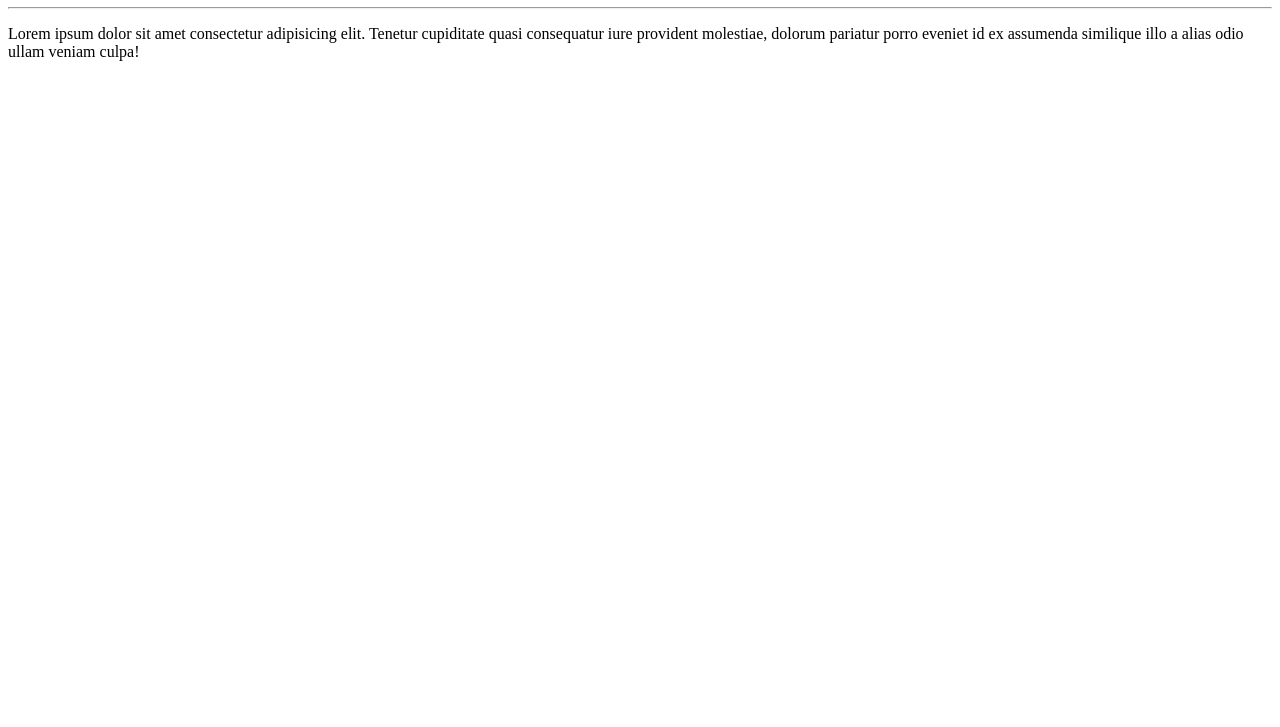
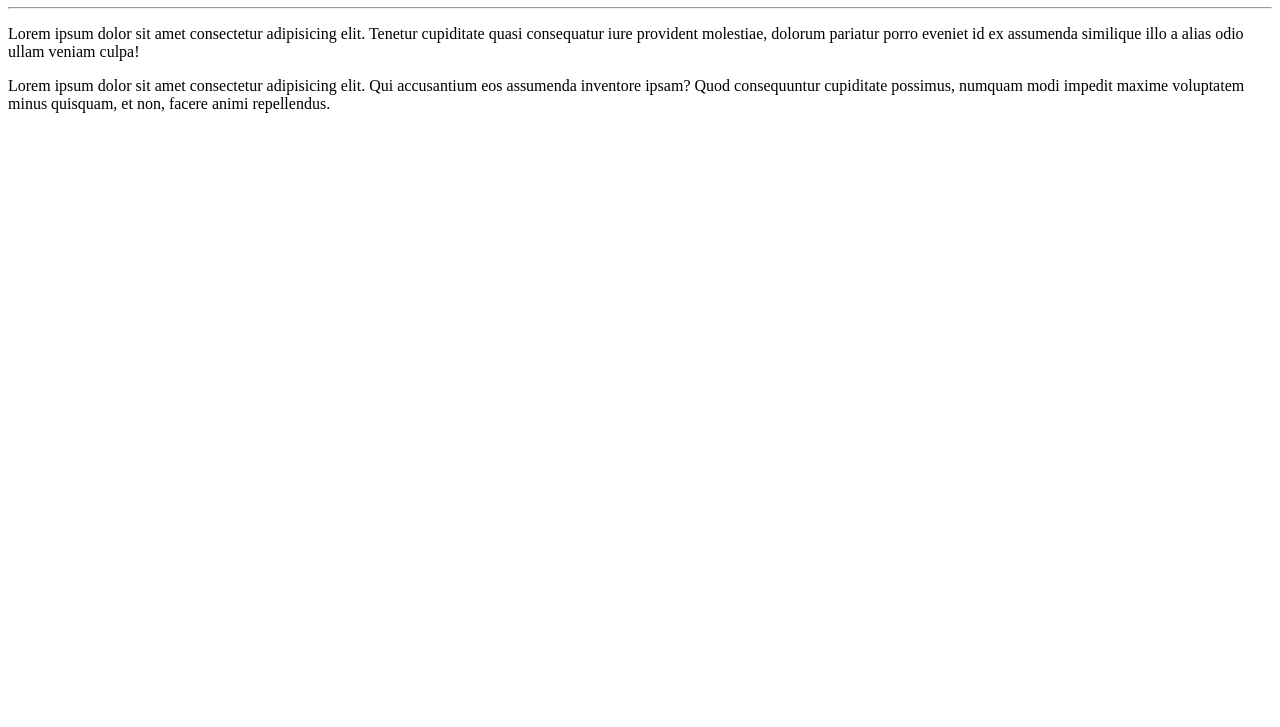
Before and after one commit to Debora034/Ola-Mundo, a plain HTML site: page site-exemplo/index.html in a window 1280 px wide. Shown: the part 73-800 px from the top of the page. Drawn offline with Linux system fonts and the light colour scheme.

Commit message:
adicionei um paragrafo

```diff
--- a/site-exemplo/index.html
+++ b/site-exemplo/index.html
@@ -10,5 +10,7 @@
     <hr>
     <p>Lorem ipsum dolor sit amet consectetur adipisicing elit. Tenetur cupiditate quasi consequatur iure provident molestiae, dolorum pariatur porro eveniet id ex assumenda similique illo a alias odio ullam veniam culpa!</p>
 
+    <p>Lorem ipsum dolor sit amet consectetur adipisicing elit. Qui accusantium eos assumenda inventore ipsam? Quod consequuntur cupiditate possimus, numquam modi impedit maxime voluptatem minus quisquam, et non, facere animi repellendus.</p>
+
 </body>
 </html>
```
